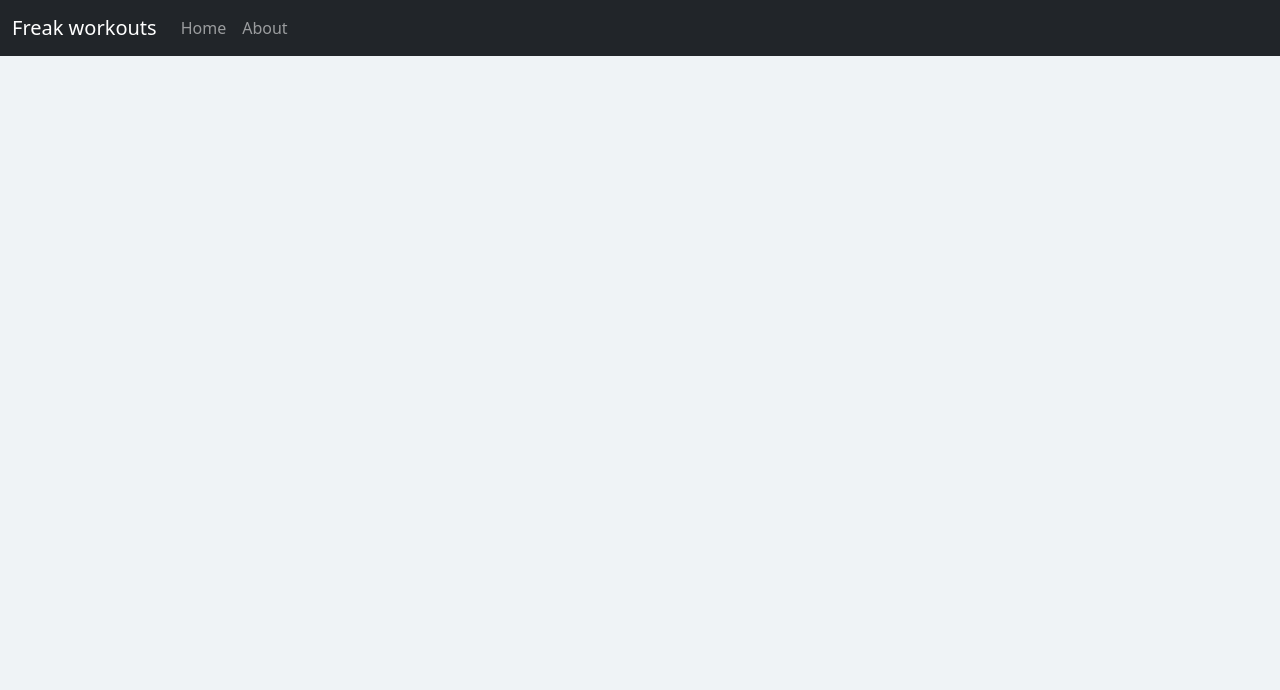
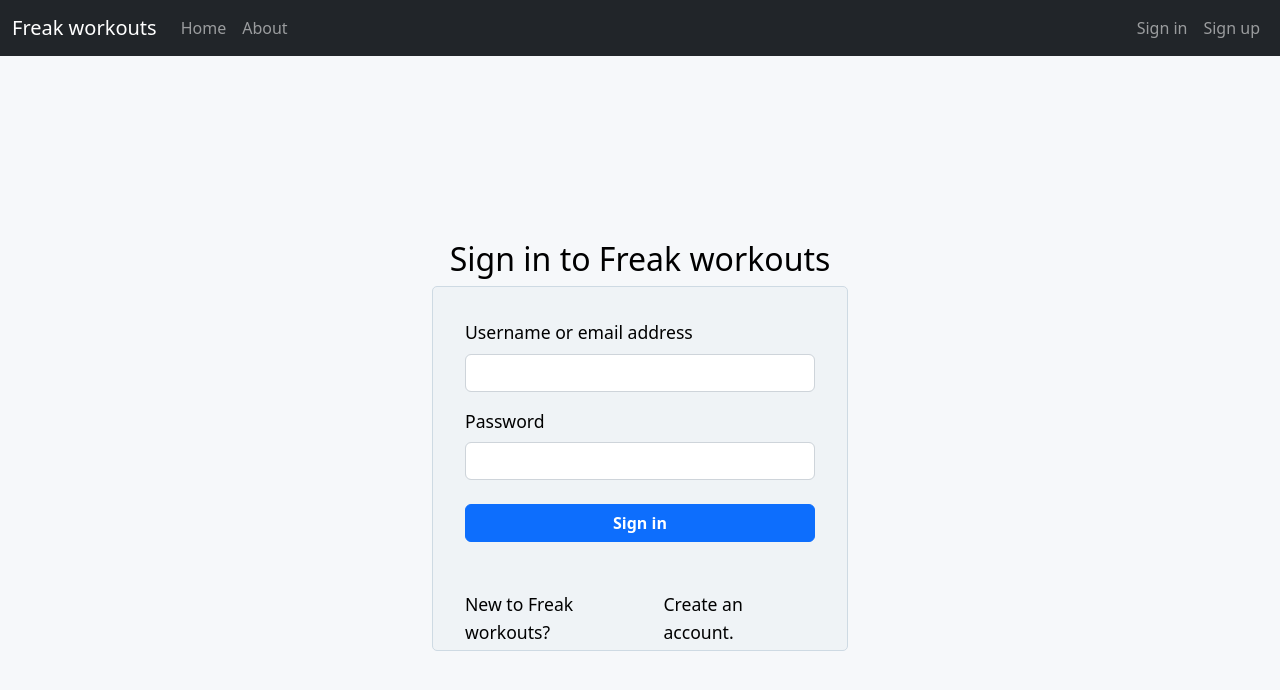
Before and after one commit to stanley-agwu/workout-tracker, a React (Create React App) app in the folder frontend/: page /signin in a window 1280 px wide. Shown: the top 690 px of the page. Built offline with nearby package versions, Linux system fonts and the light colour scheme.

Commit message:
Authentication - created signin and signup pages

```diff
--- a/frontend/src/App.css
+++ b/frontend/src/App.css
@@ -1,8 +1,8 @@
 html {
   margin: 0;
   padding: 0;
-  background-color: #eff3f6;
+  background-color: #f6f8fa;
 }
 .App {
-  background-color: #eff3f6;
+  background-color: #f6f8fa;
 }
--- a/frontend/src/App.tsx
+++ b/frontend/src/App.tsx
@@ -1,8 +1,11 @@
 import { BrowserRouter, Routes, Route } from 'react-router-dom';
+import 'bootstrap/dist/css/bootstrap.min.css';
+
+import './App.css';
 import NavBar from './components/Navbar'
-import 'bootstrap/dist/css/bootstrap.min.css';
-import './App.css';
 import Home from './pages/Home';
+import Signin from './pages/Signin';
+import Signup from './pages/Signup';
 
 const App: React.FC = () => {
   return (
@@ -12,6 +15,12 @@ const App: React.FC = () => {
         <Routes>
           <Route path="/" element={<Home />} />
         </Routes>
+        <Routes>
+          <Route path="/signin" element={<Signin />} />
+        </Routes>
+        <Routes>
+          <Route path="/signup" element={<Signup />} />
+        </Routes>
       </BrowserRouter>
     </div>
   );
--- a/frontend/src/components/Navbar.tsx
+++ b/frontend/src/components/Navbar.tsx
@@ -1,6 +1,8 @@
 import Container from 'react-bootstrap/Container';
 import Nav from 'react-bootstrap/Nav';
 import Navbar from 'react-bootstrap/Navbar';
+
+import './styles.css';
 
 const NavBar: React.FC = () => {
   return (
@@ -15,7 +17,15 @@ const NavBar: React.FC = () => {
             navbarScroll
           >
             <Nav.Link href="/">Home</Nav.Link>
-            <Nav.Link href="#action2">About</Nav.Link>
+            <Nav.Link href="#">About</Nav.Link>
+          </Nav>
+          <Nav
+            className="ms-auto my-2 my-lg-0"
+            style={{ maxHeight: '100px' }}
+            navbarScroll
+          >
+            <Nav.Link href="/signin">Sign in</Nav.Link>
+            <Nav.Link href="/signup">Sign up</Nav.Link>
           </Nav>
         </Navbar.Collapse>
       </Container>
--- a/frontend/src/components/WorkoutForm.tsx
+++ b/frontend/src/components/WorkoutForm.tsx
@@ -101,8 +101,8 @@ const WorkoutForm: FC<IFormProps> = ({ workout}) => {
           className={fieldError?.includes('load') ? 'field-error' : ''}
         />
       </Form.Group>
-      <Button variant="success" type="submit" style={{ width: "100%" }}>
-        Submit
+      <Button variant="success" type="submit" className="button-full">
+        Add workout
       </Button>
       {error && showError && (
         <Alert
--- a/frontend/src/components/styles.css
+++ b/frontend/src/components/styles.css
@@ -96,3 +96,9 @@
 .field-error {
   border: 1px solid #ff3333;
 }
+
+.button-full {
+  width: 100%;
+  font-weight: 600;
+  margin-top: 0.5rem;
+}
--- /dev/null
+++ b/frontend/src/pages/Signin.tsx
@@ -0,0 +1,37 @@
+import React, { FC, useState } from 'react';
+import { Link } from 'react-router-dom';
+import Button from 'react-bootstrap/Button';
+import Form from 'react-bootstrap/Form';
+
+const Signin: FC = () => {
+  const [name, setName] = useState<string>();
+  const [password, setPassword] = useState<string>();
+
+  return (
+    <>
+      <div className="form-title"><h3>Sign in to Freak workouts</h3></div>
+      <div className="signin">
+        <Form>
+          <Form.Group className="mb-3" controlId="formBasicEmail">
+            <Form.Label className="signin-text">Username or email address</Form.Label>
+            <Form.Control type="email" value={name} onChange={(e) => setName(e.target.value)} />
+          </Form.Group>
+
+          <Form.Group className="mb-3" controlId="formBasicPassword">
+            <Form.Label className="signin-text">Password</Form.Label>
+            <Form.Control type="password" value={password} onChange={(e) => setPassword(e.target.value)} />
+          </Form.Group>
+          <Button variant="primary" type="submit" className="button-full">
+            Sign in
+          </Button>
+        </Form>
+        <div className="signin-section">
+          <span className="signin-text">New to Freak workouts?</span>
+          <Link to="/signup">Create an account.</Link>
+        </div>
+      </div>
+    </>
+  );
+}
+
+export default Signin;
--- /dev/null
+++ b/frontend/src/pages/Signup.tsx
@@ -0,0 +1,49 @@
+import React, { FC, useState } from 'react';
+import Button from 'react-bootstrap/Button';
+import Form from 'react-bootstrap/Form';
+
+const Signup: FC = () => {
+  const [email, setEmail] = useState<string>();
+  const [username, setUsername] = useState<string>();
+  const [password, setPassword] = useState<string>();
+
+  return (
+    <>
+      <div className="form-title"><h3>Sign up to Freak workouts</h3></div>
+        <div className="signup">
+        <Form>
+          <Form.Group className="mb-3" controlId="formBasicEmail">
+            <Form.Label className="signup-text">Create a username</Form.Label>
+            <Form.Control
+              type="text"
+              value={username}
+              onChange={(e) => setUsername(e.target.value)}
+            />
+          </Form.Group>
+          <Form.Group className="mb-3" controlId="formBasicEmail">
+            <Form.Label className="signup-text">Enter your email address</Form.Label>
+            <Form.Control
+              type="email"
+              value={email}
+              onChange={(e) => setEmail(e.target.value)}
+            />
+          </Form.Group>
+
+          <Form.Group className="mb-3" controlId="formBasicPassword">
+            <Form.Label className="signup-text">Create a Password</Form.Label>
+            <Form.Control
+              type="password"
+              value={password}
+              onChange={(e) => setPassword(e.target.value)}
+            />
+          </Form.Group>
+          <Button variant="success" type="submit" className="button-full">
+            Sign up
+          </Button>
+        </Form>
+      </div>
+    </>
+  );
+}
+
+export default Signup;
--- a/frontend/src/pages/styles.css
+++ b/frontend/src/pages/styles.css
@@ -2,3 +2,63 @@
   margin: 40px 0 20px;
   padding: 40px 0 20px;
 }
+
+.signin, .signup {
+  width: 26rem;
+  background-color: #FFFFFF;
+  margin: 0 auto 0;
+  padding: 2rem;
+  background-color: #eff3f6;
+  border: 1px solid #cedae3;
+  border-radius: 5px;
+}
+
+.form-title {
+  margin: 15rem auto 0;
+  display: flex;
+  justify-content: center;
+  align-items: center;
+}
+
+.form-title h3 {
+  font-size: 2rem;
+  font-weight: 300;
+  color: #000000;
+}
+
+.signin-text, .signup-text {
+  color: #000000;
+  font-size: 1.1rem;
+}
+
+.signin-section {
+  margin-top: 3rem;
+  height: 4rem;
+  width: 100%;
+  display: flex;
+  justify-content: flex-start;
+  align-items: center;
+  border-radius: 5px;
+  height: 1.75rem;
+}
+
+.signin-section span {
+  height: 1.75rem;
+  line-height: 1.75rem;
+}
+
+.signin-section a {
+  border: transparent;
+  font-size: 1.1rem;
+  background-color: transparent;
+  height: 1.75rem;
+  line-height: 1.75rem;
+  margin-left: 0.25rem;
+  color: #000000;
+  text-decoration: none;
+}
+
+.signin-section a:hover {
+  text-decoration: underline;
+  color: #0d6efd;
+}
```
